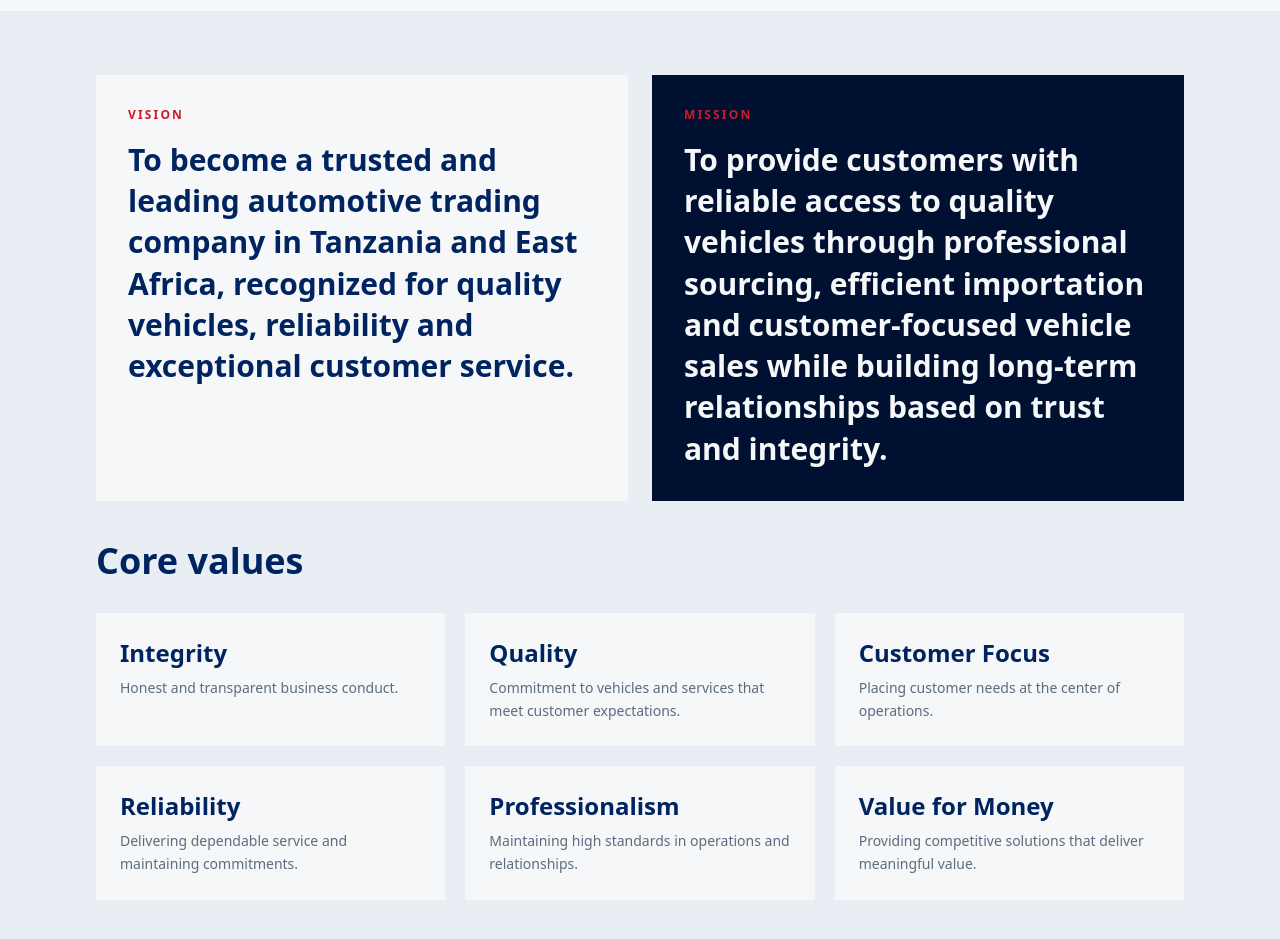
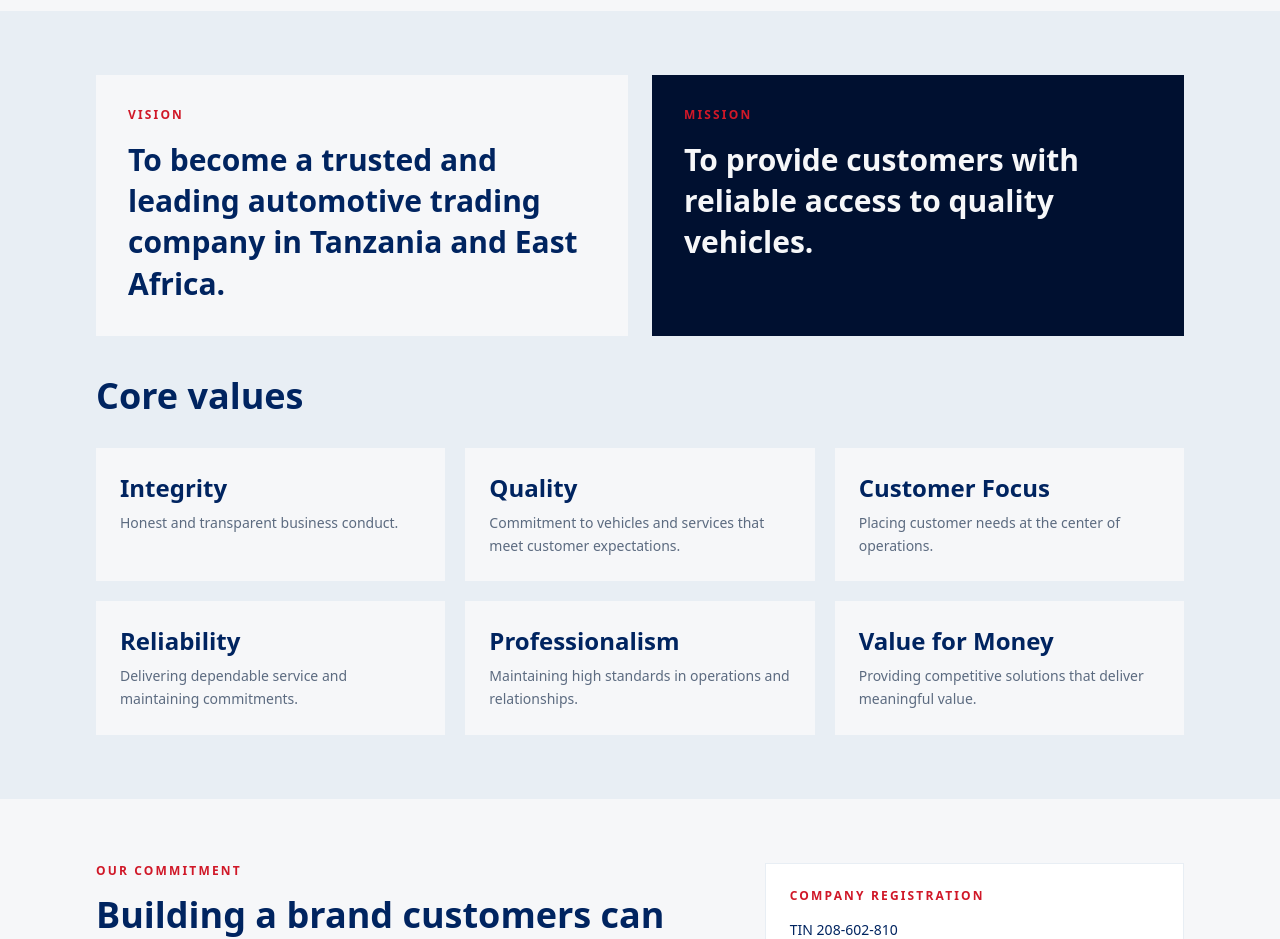
Before and after one commit to Barakael/Ellamira, a Next.js app: page /about in a window 1280 px wide. Shown: the part 1380-2319 px from the top of the page. Built offline with nearby package versions, Linux system fonts and the light colour scheme.

Commit message:
content: tighten company vision and brand-range copy

```diff
--- a/src/content/company.ts
+++ b/src/content/company.ts
@@ -21,9 +21,9 @@ export const company = {
   registration: "208-602-210",
   registered: "2026",
   vision:
-    "To become a trusted and leading automotive trading company in Tanzania and East Africa, recognized for quality vehicles, reliability and exceptional customer service.",
+    "To become a trusted and leading automotive trading company in Tanzania and East Africa.",
   mission:
-    "To provide customers with reliable access to quality vehicles through professional sourcing, efficient importation and customer-focused vehicle sales while building long-term relationships based on trust and integrity.",
+    "To provide customers with reliable access to quality vehicles.",
   commitment:
     "At Ellamira Trading Company Ltd, we are committed to building a brand that customers can trust. Our promise is to provide quality vehicles, reliable sourcing, competitive prices, professional service and customer satisfaction.",
   partnershipPhilosophy:
@@ -123,7 +123,7 @@ export const reasons = [
   {
     index: "02",
     title: "Wide range of vehicles",
-    body: "We deal in various categories of vehicles suitable for different needs.",
+    body: "We source the marques customers ask for most — from passenger cars to commercial trucks and coaches.",
   },
   {
     index: "03",
```
